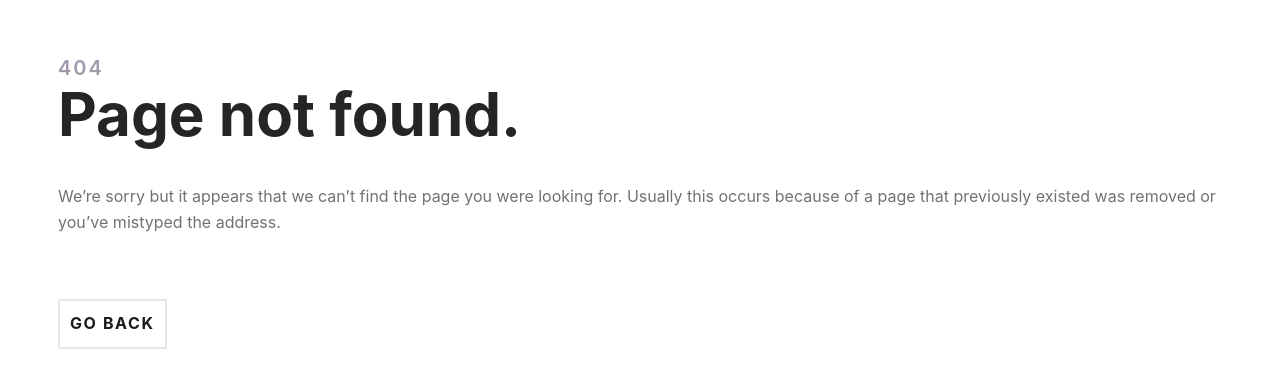
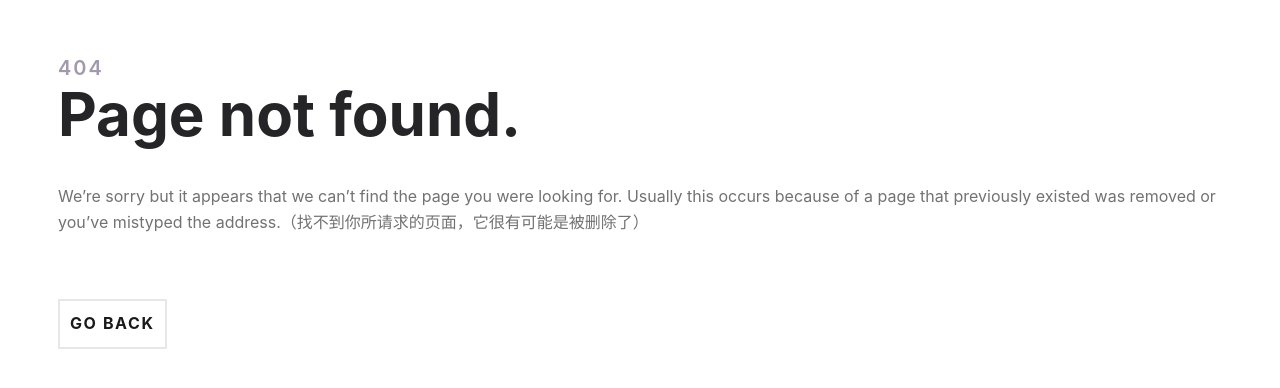
Before and after one commit to G-POPLO/homepage, a plain HTML site: page 404.html in a window 1280 px wide. Shown: the part 106-494 px from the top of the page. Drawn offline with Linux system fonts and the light colour scheme.

Commit message:
Add files via upload

```diff
--- a/404.html
+++ b/404.html
@@ -3,7 +3,7 @@
 <head>
   <meta charset="UTF-8">
   <meta name="viewport" content="width=device-width,initial-scale=1">
-  <title>404 | Page not found.</title>
+  <title>404 | Page not found.（找不到页面）</title>
 
   <style type="text/css">
     body {
@@ -76,7 +76,7 @@
   <h2>404</h2>
   <h1>Page not found.</h1>
 
-  <p>We’re sorry but it appears that we can’t find the page you were looking for. Usually this occurs because of a page that previously existed was removed or you’ve mistyped the address.</p>
+  <p>We’re sorry but it appears that we can’t find the page you were looking for. Usually this occurs because of a page that previously existed was removed or you’ve mistyped the address.（找不到你所请求的页面，它很有可能是被删除了）</p>
 
   <span class="go-back"><a href="https://www.wwwcpoplo.top">Go back</a></span>
 </div>
```
